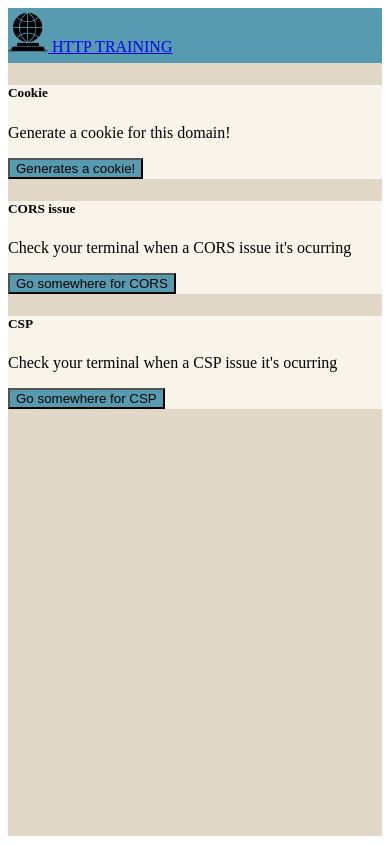
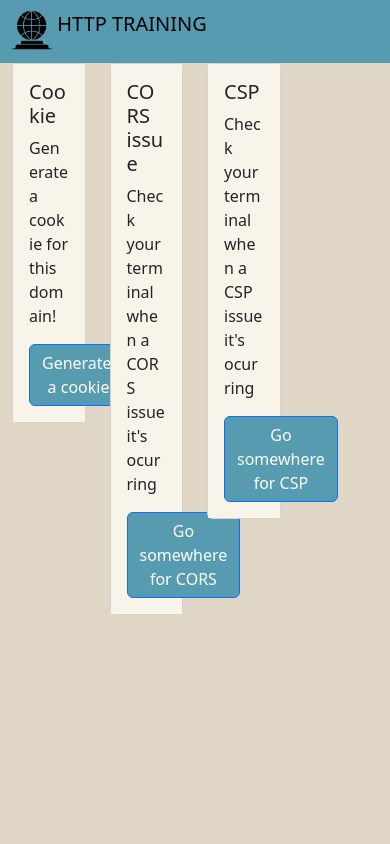
Before and after one commit to Bagbundo99/DjangoHTTPLAB, a Django app: page / in a window 390 px wide. Run offline with Django 4.2, Linux system fonts and the light colour scheme.

Commit message:
CSP Done

```diff
--- a/webserver/principal/static/script.js
+++ b/webserver/principal/static/script.js
@@ -20,5 +20,26 @@ function getCors(){
 }
 
 function csp(){
-    document.getElementsByClassName("Space-Rabbit").appendChild("<img src=\"http://error.nachosite.com/media/images.jpeg\" alt=\"Girl in a jacket\" width=\"500\" height=\"600\"></img>")
+    const xhr = new XMLHttpRequest();
+    xhr.onreadystatechange = function() {
+        if (this.readyState == 4 && this.status == 200) {
+          loadCard(this.response);
+        }
+     };
+
+    const url = "http://principal.nachosite.com/card";
+    xhr.open("GET", url,true);
+    xhr.responseType = 'document'
+    xhr.send()
+
+
+
+
 }
+
+function loadCard(card){
+    const doc = card
+    strcard = new XMLSerializer().serializeToString(card)
+    document.getElementById("Spac-Rabbit").insertAdjacentHTML("beforeend",strcard)
+
+}
--- a/webserver/principal/urls.py
+++ b/webserver/principal/urls.py
@@ -1,8 +1,9 @@
 from django.urls import path
-from .views import index,cookie
+from .views import index,cookie,card
 
 # not needed
 # app_name = "blog"
 
 urlpatterns = [path("", index, name="index"),
-            path('cookie/',cookie,name='cookie'),]
+            path('cookie/',cookie,name='cookie'),
+            path('card/',card,name="card")]
--- a/webserver/principal/views.py
+++ b/webserver/principal/views.py
@@ -15,3 +15,6 @@ def cookie(request):
        cookies= ["White Chocolate Strawberry Cookie","Pineapple Semi-Sweet Cookie","Chewy Chocolate Chip Cookie","White Chocolate Macadamia Nut Cookie","Peanut Butter Blossom","Soft Chewy Oatmeal Raisin Cookie"]
        response.set_cookie("Cookie",value=random.choice(cookies),domain="nachosite.com")
     return response
+
+def card(request):
+    return render(request, 'card.html')
--- a/webserver/webserver/templates/index.html
+++ b/webserver/webserver/templates/index.html
@@ -5,7 +5,7 @@
     <meta http-equiv="X-UA-Compatible" content="IE=edge">
     <meta name="viewport" content="width=device-width, initial-scale=1">
     <meta http-equiv="Content-Security-Policy"
-    content="default-src 'self'; img-src 'self' https://*; 'style-src' 'self' https://cdn.jsdelivr.net/npm/bootstrap@5.3.0-alpha1/dist/css/bootstrap.min.css;'script-src' 'self' 'unsafe-inline'; "/>
+    content="default-src 'self'; img-src 'self' https://*; style-src 'self' https://cdn.jsdelivr.net/npm/bootstrap@5.3.0-alpha1/dist/css/bootstrap.min.css;script-src 'self' 'unsafe-inline'; "/>
 
 
     <title>Lab</title>
@@ -15,7 +15,7 @@
     <script src="{% static '/script.js' %}"></script>
 </head>
 <!--Container Div-->
-<div class="Space-Rabbit">
+<div class="Space-Rabbit" >
  <!--Navbar-->
  <nav class="navbar bg-body-tertiary nev">
     <div class="container-fluid navs">
@@ -28,8 +28,8 @@
 <body>
    <div class="back-color">
     <!--Body-->
-    <div class="row big-boss-rabbit">
-        <div class="col-sm-3 mb-3 mb-sm-0">
+    <div class="row row-cols-3 big-boss-rabbit"  id="Spac-Rabbit">
+        <div class="col-3 mb-3 mb-sm-0">
           <div class="card">
             <div class="card-body">
               <h5 class="card-title">Cookie</h5>
@@ -38,7 +38,7 @@
             </div>
           </div>
         </div>
-        <div class="col-sm-3">
+        <div class="col-3">
           <div class="card">
             <div class="card-body">
               <h5 class="card-title">CORS issue</h5>
@@ -47,7 +47,7 @@
             </div>
           </div>
         </div>
-        <div class="col-sm-3">
+        <div class="col-3">
             <div class="card">
               <div class="card-body">
                 <h5 class="card-title">CSP</h5>
@@ -56,6 +56,7 @@
               </div>
             </div>
           </div>
+
     </div>
   </div>
 
```
Also changed, not shown: webserver/webserver/templates/card.html (added, +9 -0 lines), webserver1/error/urls.py (line endings or trailing spaces).
